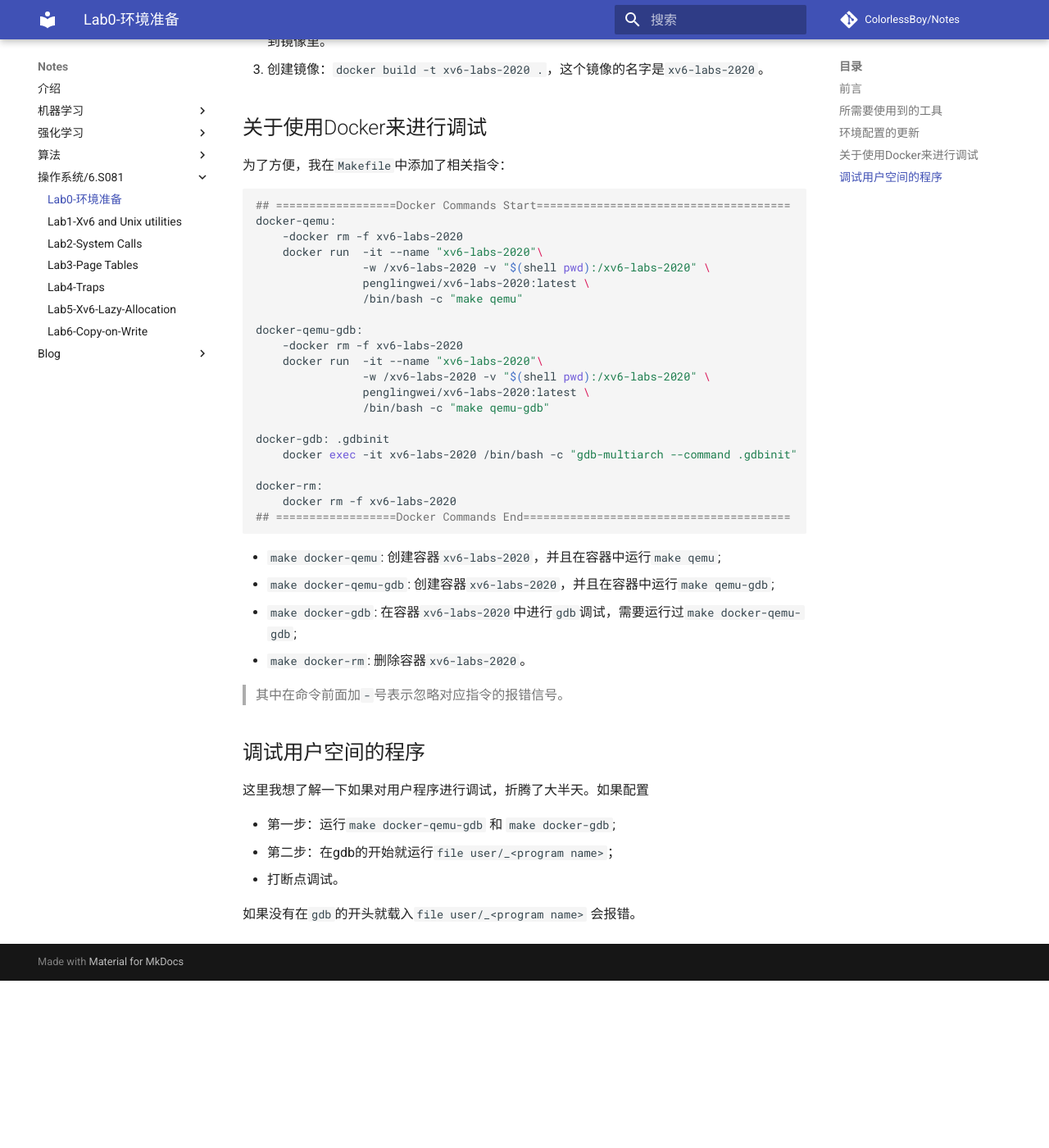
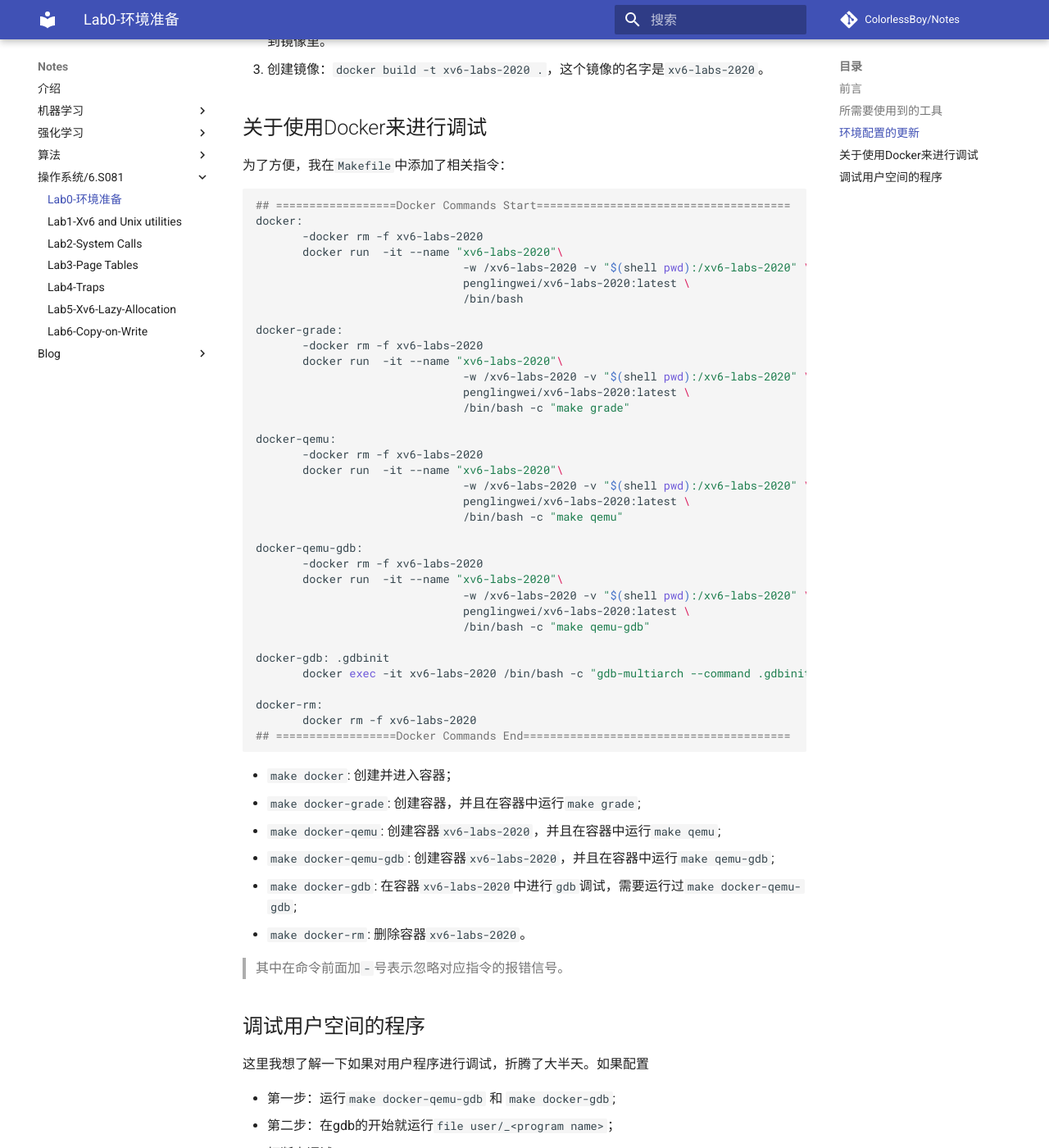
Before and after one commit to ColorlessBoy/Notes, an MkDocs documentation site: the page built from docs/6.S081/Lab00-环境准备.md, in a window 1280 px wide and 1400 px high, scrolled down 2369 px. Shown: the whole window at 82% size. Built offline with MkDocs 1.6.1 and Material for MkDocs 9.7.7, drawn with Linux system fonts in a browser that asks for light colours; comment, search, counter and statistics services are not loaded; before the commit the page ends 3565 px from its top, so only the background shows below that.

Commit message:
更新Lab0中的Makefile命令。

````diff
--- a/docs/6.S081/Lab00-环境准备.md
+++ b/docs/6.S081/Lab00-环境准备.md
@@ -131,28 +131,44 @@
 
 ```bash
 ## ==================Docker Commands Start======================================
+docker:
+       -docker rm -f xv6-labs-2020
+       docker run  -it --name "xv6-labs-2020"\
+                               -w /xv6-labs-2020 -v "$(shell pwd):/xv6-labs-2020" \
+                               penglingwei/xv6-labs-2020:latest \
+                               /bin/bash
+
+docker-grade:
+       -docker rm -f xv6-labs-2020
+       docker run  -it --name "xv6-labs-2020"\
+                               -w /xv6-labs-2020 -v "$(shell pwd):/xv6-labs-2020" \
+                               penglingwei/xv6-labs-2020:latest \
+                               /bin/bash -c "make grade"
+
 docker-qemu:
-	-docker rm -f xv6-labs-2020
-	docker run  -it --name "xv6-labs-2020"\
-				-w /xv6-labs-2020 -v "$(shell pwd):/xv6-labs-2020" \
-				penglingwei/xv6-labs-2020:latest \
-				/bin/bash -c "make qemu"
+       -docker rm -f xv6-labs-2020
+       docker run  -it --name "xv6-labs-2020"\
+                               -w /xv6-labs-2020 -v "$(shell pwd):/xv6-labs-2020" \
+                               penglingwei/xv6-labs-2020:latest \
+                               /bin/bash -c "make qemu"
 
 docker-qemu-gdb:
-	-docker rm -f xv6-labs-2020
-	docker run  -it --name "xv6-labs-2020"\
-				-w /xv6-labs-2020 -v "$(shell pwd):/xv6-labs-2020" \
-				penglingwei/xv6-labs-2020:latest \
-				/bin/bash -c "make qemu-gdb"
+       -docker rm -f xv6-labs-2020
+       docker run  -it --name "xv6-labs-2020"\
+                               -w /xv6-labs-2020 -v "$(shell pwd):/xv6-labs-2020" \
+                               penglingwei/xv6-labs-2020:latest \
+                               /bin/bash -c "make qemu-gdb"
 
 docker-gdb: .gdbinit
-	docker exec -it xv6-labs-2020 /bin/bash -c "gdb-multiarch --command .gdbinit"
+       docker exec -it xv6-labs-2020 /bin/bash -c "gdb-multiarch --command .gdbinit"
 
 docker-rm:
-	docker rm -f xv6-labs-2020
+       docker rm -f xv6-labs-2020
 ## ==================Docker Commands End========================================
 ```
 
+- `make docker`: 创建并进入容器；
+- `make docker-grade`: 创建容器，并且在容器中运行`make grade`;
 - `make docker-qemu`: 创建容器`xv6-labs-2020`，并且在容器中运行`make qemu`;
 - `make docker-qemu-gdb`: 创建容器`xv6-labs-2020`，并且在容器中运行`make qemu-gdb`;
 - `make docker-gdb`: 在容器`xv6-labs-2020`中进行`gdb`调试，需要运行过`make docker-qemu-gdb`;
````
